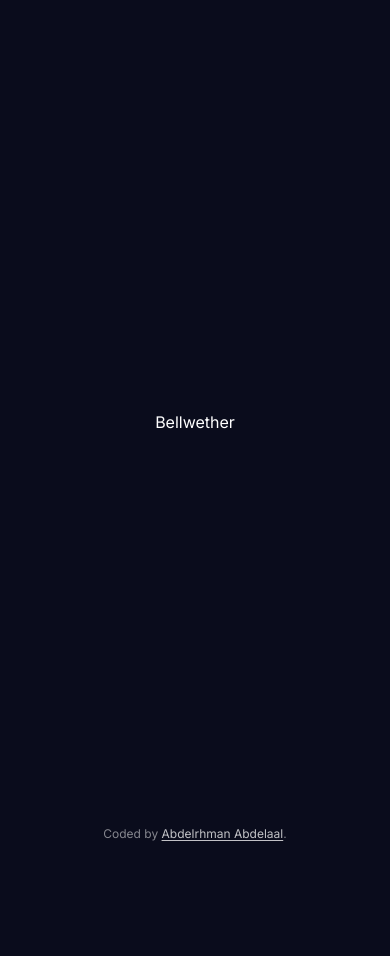
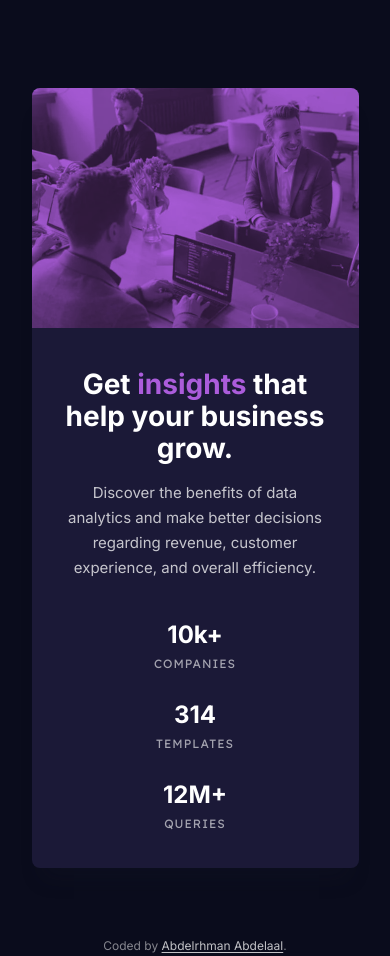
Before and after one commit to MrBlackvanta/stats-preview-card-component, a Next.js app: page / in a window 390 px wide. Before the commit the page ends 844 px from the top, so only its background shows below. Built offline with nearby package versions, Linux system fonts and the light colour scheme.

Commit message:
Refactor layout and home page components; replace Lexend Deca font with local font import; enhance home page structure with responsive images and updated content; export stats data from index file.

```diff
--- a/src/app/layout.tsx
+++ b/src/app/layout.tsx
@@ -1,7 +1,8 @@
 import Signature from "@/components/signature";
 import { SITE_URL } from "@/data";
 import type { Metadata, Viewport } from "next";
-import { Inter, Lexend_Deca } from "next/font/google";
+import { Inter } from "next/font/google";
+import localFont from "next/font/local";
 import "./globals.css";
 
 const inter = Inter({
@@ -11,17 +12,20 @@ const inter = Inter({
   display: "swap",
 });
 
-const lexendDeca = Lexend_Deca({
+const lexendDeca = localFont({
+  src: "../assets/fonts/lexend-deca-400.subset.woff2",
   variable: "--font-lexend-deca",
   weight: "400",
-  subsets: ["latin"],
   display: "swap",
+  declarations: [
+    { prop: "unicode-range", value: "U+41, U+43, U+45, U+49, U+4c-55" },
+  ],
 });
 
 const name = "Bellwether";
 const title = `${name} | Insights that help your business grow`;
 const description =
-  "Discover the benefits of data analytics and make better decisions on revenue, customer experience, and overall efficiency.";
+  "Discover the benefits of data analytics and make better decisions regarding revenue, customer experience, and overall efficiency.";
 
 const shareImage = {
   url: "/opengraph-image.jpg",
@@ -68,8 +72,10 @@ export default function RootLayout({
       lang="en"
       className={`${inter.variable} ${lexendDeca.variable} antialiased`}
     >
-      <body className="relative grid min-h-dvh place-items-center">
-        <main>{children}</main>
+      <body className="relative">
+        <main className="grid min-h-dvh place-items-center px-6 py-22">
+          {children}
+        </main>
         <Signature />
       </body>
     </html>
--- a/src/app/page.tsx
+++ b/src/app/page.tsx
@@ -1,3 +1,49 @@
+import headerDesktop from "@/assets/header-desktop.webp";
+import headerMobile from "@/assets/header-mobile.webp";
+import { stats } from "@/data";
+
 export default function Home() {
-  return <h1>Bellwether</h1>;
+  return (
+    <article className="bg-card shadow-card w-full max-w-81.75 overflow-hidden rounded-lg lg:grid lg:max-w-277.5 lg:grid-cols-[19fr_18fr]">
+      <picture className="bg-accent isolate block lg:order-2">
+        <source
+          media="(min-width: 64rem)"
+          srcSet={headerDesktop.src}
+          width={headerDesktop.width}
+          height={headerDesktop.height}
+        />
+        <img
+          src={headerMobile.src}
+          width={headerMobile.width}
+          height={headerMobile.height}
+          alt=""
+          fetchPriority="high"
+          className="block w-full object-cover opacity-75 mix-blend-multiply lg:h-full"
+        />
+      </picture>
+
+      <div className="px-8 pt-10 pb-8 text-center lg:pt-17.75 lg:pr-0 lg:pb-14.75 lg:pl-18 lg:text-left">
+        <h1 className="text-heading lg:text-heading-lg font-bold lg:max-w-100.75">
+          Get <span className="text-accent">insights</span> that help your
+          business grow.
+        </h1>
+
+        <p className="text-body mt-4 text-white/75 lg:mt-6.25 lg:max-w-93.5">
+          Discover the benefits of data analytics and make better decisions
+          regarding revenue, customer experience, and overall efficiency.
+        </p>
+
+        <dl className="mt-10 flex flex-col gap-6 lg:mt-18 lg:flex-row lg:gap-15.5">
+          {stats.map(({ value, label }) => (
+            <div key={label} className="flex flex-col-reverse gap-0.5">
+              <dt className="text-label font-label text-white/60 uppercase">
+                {label}
+              </dt>
+              <dd className="text-stat font-bold">{value}</dd>
+            </div>
+          ))}
+        </dl>
+      </div>
+    </article>
+  );
 }
--- a/src/data/index.ts
+++ b/src/data/index.ts
@@ -1 +1,2 @@
 export * from "./site";
+export * from "./stats";
--- /dev/null
+++ b/src/data/stats.ts
@@ -0,0 +1,5 @@
+export const stats = [
+  { value: "10k+", label: "Companies" },
+  { value: "314", label: "Templates" },
+  { value: "12M+", label: "Queries" },
+] as const;
```
Also changed, not shown: src/assets/fonts/lexend-deca-400.subset.woff2 (added).
